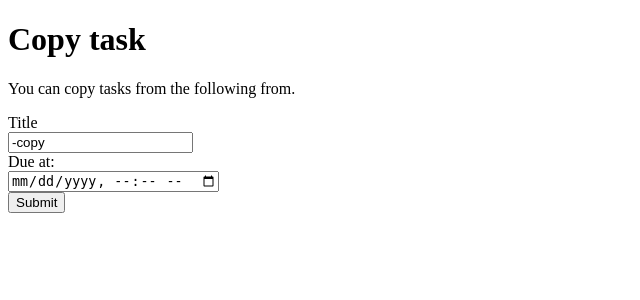
After one commit to s1F10230090/django-test-exercise, a Django app: template todo/templates/todo/copy.html in a window 1280 px wide. The commit adds this page. Shown: the top 300 px of the page, without its empty margins (0-640 px from the left). Run offline with Django 5.2, Linux system fonts and the light colour scheme; the template is opened without the code that fills it, so the values that code supplies are empty.

Commit message:
複製機能の追加

```diff
--- a/config/urls.py
+++ b/config/urls.py
@@ -24,4 +24,5 @@ urlpatterns = [
     path('<int:task_id>/', todo_views.detail, name='detail'),
     path('<int:task_id>/delete', todo_views.delete, name='delete'),
     path('<int:task_id>/close', todo_views.close, name='close'),
+    path('<int:task_id>/copy', todo_views.copy, name='copy'),
 ]
--- /dev/null
+++ b/todo/templates/todo/copy.html
@@ -0,0 +1,28 @@
+{% load static %}
+<!DOCTYPE html>
+<html lang="ja">
+<head>
+    <meta charset="UTF-8">
+    <meta name="author" content="INIAD">
+    <title>To Do Application</title>
+</head>
+<body>
+    <h1>Copy task</h1>
+    <p>You can copy tasks from the following from.</p>
+    <form action="{% url 'copy' task.id%}" method="post">
+        {% csrf_token %}
+        <div>
+            <label for="titleInput">Title</label><br>
+            <input id="titleInput" name="title" type="text" placeholder="Input title" value="{{ task.title }}-copy">
+        </div>
+        <div>
+            <label for="dueInput">Due at:</label><br>
+            <input id="dueInput" name="due_at" type="datetime-local" value="{{ task.due_at|date:"Y-m-d H:i" }}">
+        </div>
+        <div>
+            <button type="submit">Submit</button>
+        </div>
+    </form>
+    <br>
+</body>
+</html>
--- a/todo/templates/todo/detail.html
+++ b/todo/templates/todo/detail.html
@@ -26,6 +26,7 @@
       <a href="{% url 'index' %}">Top</a>
       | <a href="{% url 'close' task.id %}">Close</a>
       | <a href="{% url 'delete' task.id %}">Delete</a>
+      | <a href="{% url 'copy' task.id %}">Copy</a>
     </div>
   </body>
 
```
Also changed, not shown: todo/views.py (+15 -0 lines).
